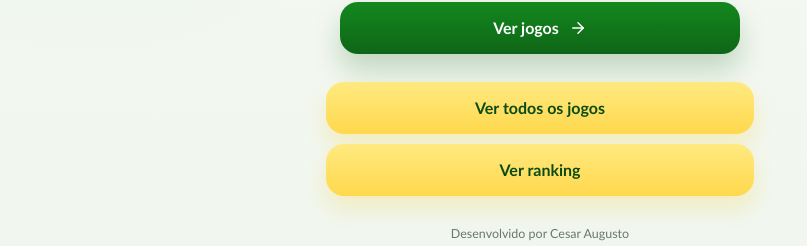
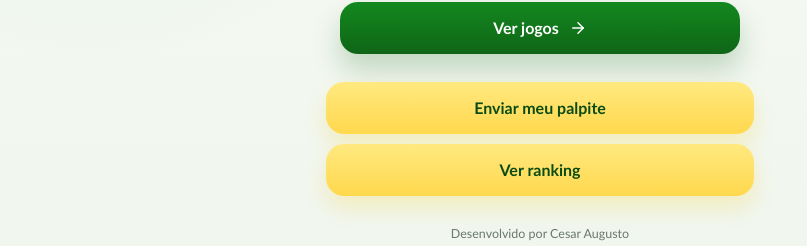
Before and after one commit to Cesare221/bolao, a React (Vite) app: page / in a window 1280 px wide. Shown: the part 413-659 px from the top of the page, without its empty margins (100-907 px from the left). Built offline with nearby package versions, Linux system fonts and the light colour scheme; no server answers; the database is empty.

Commit message:
feat: make home cta point to open match

```diff
--- a/src/pages/HomePage.jsx
+++ b/src/pages/HomePage.jsx
@@ -8,6 +8,7 @@ import { ArrowRight, CalendarDays, Sparkles, Trophy } from 'lucide-react'
 
 export default function HomePage() {
   const [nextMatch, setNextMatch] = useState(null)
+  const [openMatch, setOpenMatch] = useState(null)
   const [loading, setLoading] = useState(true)
 
   useEffect(() => {
@@ -28,11 +29,16 @@ export default function HomePage() {
         const latestFinishedMatch = [...visibleMatches]
           .filter(match => match.is_finished)
           .sort(sortByRecent)[0]
+        const latestOpenMatch = [...visibleMatches]
+          .filter(match => !match.is_finished)
+          .sort(sortByRecent)[0]
         setNextMatch(latestFinishedMatch || [...visibleMatches].sort(sortByRecent)[0])
+        setOpenMatch(latestOpenMatch || null)
       } else {
         const localMatches = getLocalMatches().filter(match => !deletedMatchIds.has(String(match.id)) && !deletedMatchIds.has(String(match.api_id)))
         const latestLocalMatch = [...localMatches].sort(sortByRecent)[0] || null
         setNextMatch(latestLocalMatch)
+        setOpenMatch([...localMatches].filter(match => !match.is_finished).sort(sortByRecent)[0] || null)
       }
 
       setLoading(false)
@@ -89,7 +95,13 @@ export default function HomePage() {
         )}
 
         <div className="home-actions">
-          <Link to="/jogos" className="btn-secondary">Ver todos os jogos</Link>
+          {openMatch ? (
+            <Link to={`/palpite/${openMatch.id}`} className="btn-secondary">
+              Enviar meu palpite
+            </Link>
+          ) : (
+            <Link to="/jogos" className="btn-secondary">Ver todos os jogos</Link>
+          )}
           <Link to="/ranking" className="btn-secondary">Ver ranking</Link>
         </div>
       </main>
```
